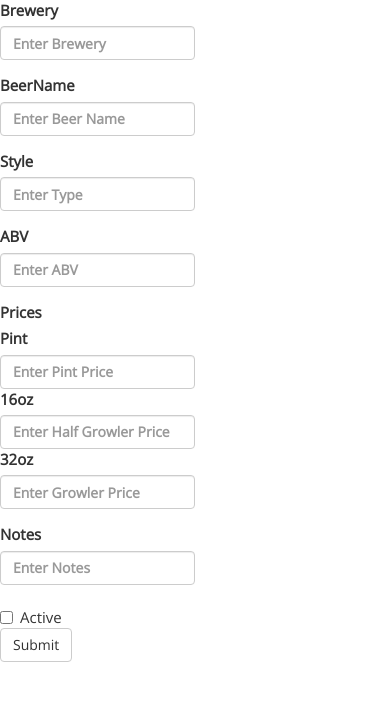
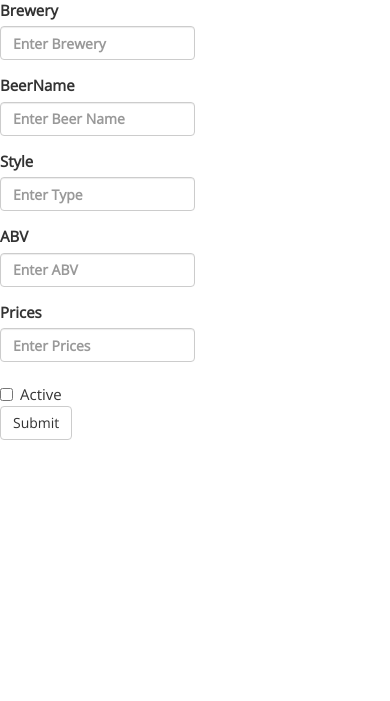
Before and after one commit to gtmanfred/taplist, a Flask app: template taplist/templates/entry.html in a window 390 px wide. Shown: the top 701 px of the page. Run offline with Flask 2, Linux system fonts and the light colour scheme; the template is opened without the code that fills it: values that come from a table or form of the project are taken from there, most other values are stand-ins (such as "Sample title", 1, 10 or a date in 2020); parts of the project's set-up code (start-up, migrations or seed data) failed here and were passed over; some libraries are stand-ins or nearby versions.

Commit message:
remove extra prices catagories

```diff
--- a/taplist/templates/entry.html
+++ b/taplist/templates/entry.html
@@ -26,25 +26,10 @@
             {{form.alcohols(class="form-control entry", placeholder="Enter ABV")}}
           </div>
       </div>
-        <label>Prices</label>
       <div class="form-group">
-          <label class="col-sm-2 control-label" for="{{form.pricepint.id}}">Pint</label>
+          <label class="col-sm-2 control-label" for="{{form.notes.id}}">Prices</label>
           <div class="col-sm-10">
-            {{form.pricepint(class="form-control entry", placeholder="Enter Pint Price")}}
-          </div>
-          <label class="col-sm-2 control-label" for="{{form.pricehalf.id}}">16oz</label>
-          <div class="col-sm-10">
-            {{form.pricehalf(class="form-control entry", placeholder="Enter Half Growler Price")}}
-          </div>
-          <label class="col-sm-2 control-label" for="{{form.pricegrowler.id}}">32oz</label>
-          <div class="col-sm-10">
-            {{form.pricegrowler(class="form-control entry", placeholder="Enter Growler Price")}}
-          </div>
-      </div>
-      <div class="form-group">
-          <label class="col-sm-2 control-label" for="{{form.notes.id}}">Notes</label>
-          <div class="col-sm-10">
-            {{form.notes(class="form-control entry", placeholder="Enter Notes")}}
+            {{form.notes(class="form-control entry", placeholder="Enter Prices")}}
           </div>
       </div>
       <div class="checkbox">
```
